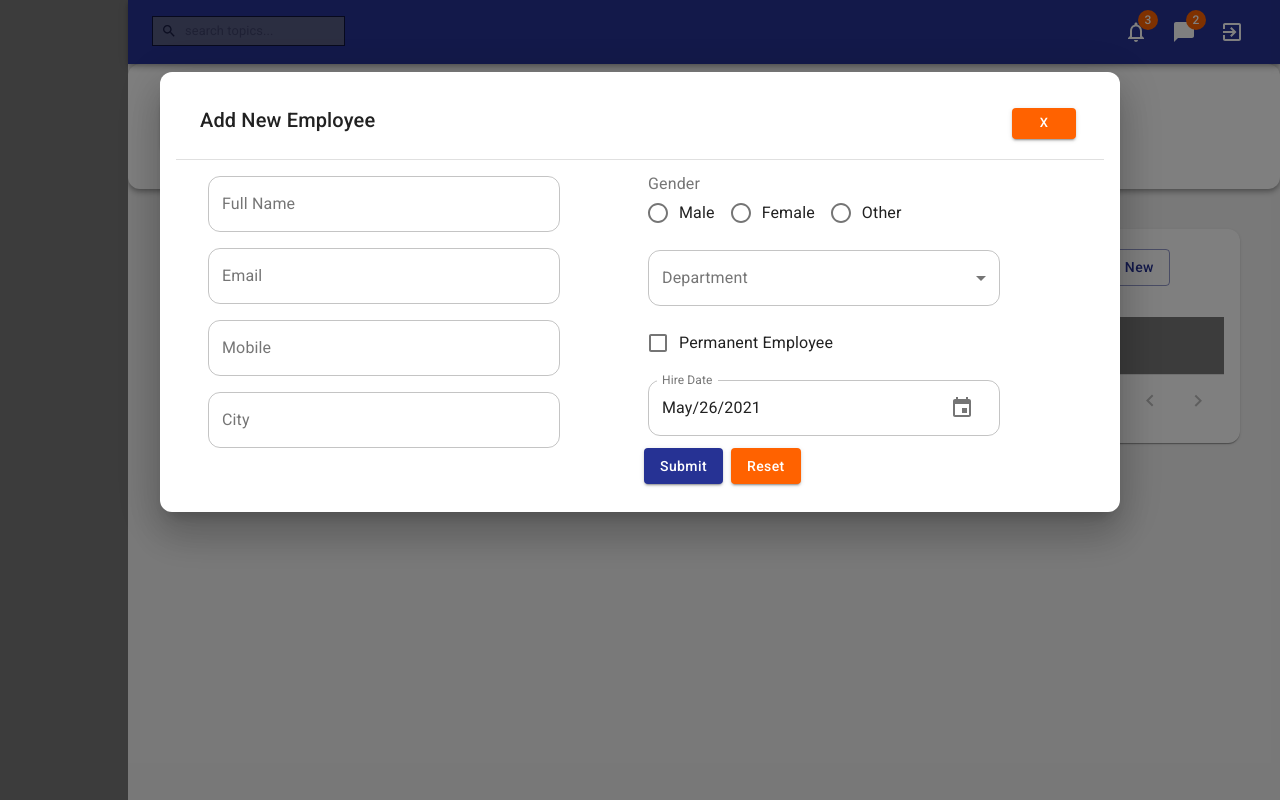
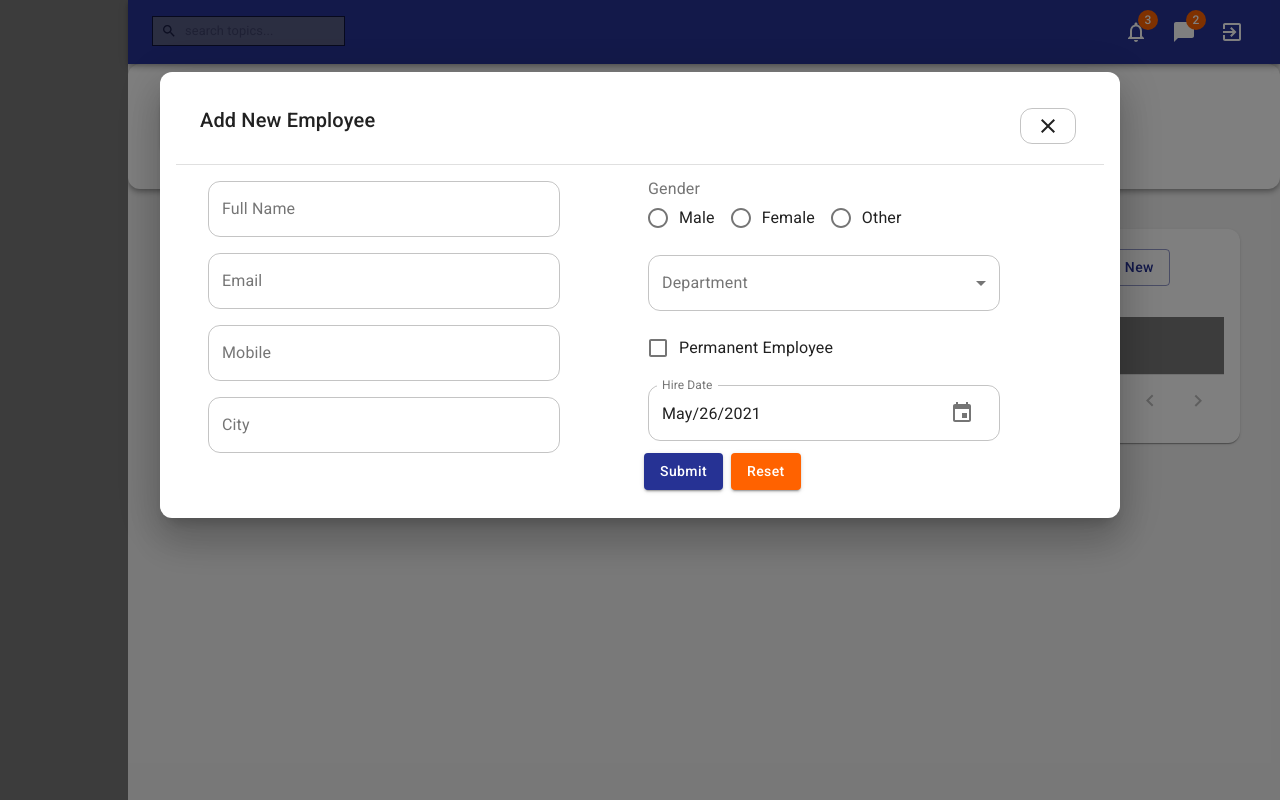
Before and after one commit to AmarnathN/material-ui-react, a React (Create React App) app: page / in a window 1280 px wide. Both pictures are taken after typing "Sample" into the empty fields and a click on the button "Add New". Built offline with nearby package versions, Linux system fonts and the light colour scheme.

Commit message:
Adding CLOSE function for POPUP dialog

```diff
--- /dev/null
+++ b/src/components/controls/ActionIconButton.js
@@ -0,0 +1,39 @@
+import { Button, makeStyles } from "@material-ui/core";
+import React from "react";
+
+const useStyles = makeStyles((theme) => ({
+  root: {
+    minWidth: 0,
+    margin: theme.spacing(0.5),
+  },
+  secondary: {
+    backgroundColor: theme.palette.background.main,
+    "& .MuiButton-label": {
+      color: theme.palette.secondary.main,
+    },
+  },
+  primary: {
+    backgroundColor: theme.palette.background.main,
+    "& .MuiButton-label": {
+      color: theme.palette.primary.main,
+    },
+  },
+  theme: {
+    backgroundColor: theme.palette.background,
+    "& .MuiButton-label": {
+      color: theme.palette.theme,
+    },
+  },
+}));
+
+const ActionIconButton = (props) => {
+  const classes = useStyles();
+  const { color, children, onClick, variant, ...other } = props;
+  return (
+    <Button className={`${classes.root} ${classes[color] || "theme"}`} onClick={onClick} variant={variant || "outlined"} {...other}>
+      {children}
+    </Button>
+  );
+};
+
+export default ActionIconButton;
--- a/src/components/controls/MyControls.js
+++ b/src/components/controls/MyControls.js
@@ -6,8 +6,10 @@ import DatePicker from "../../components/controls/DatePicker";
 import Button from "../../components/controls/Button";
 import { useForm, Form } from "../controlsHandlers/useForm";
 import PopupDialog from "./PopupDialog";
+import ActionIconButton from "./ActionIconButton";
 
 export const MyControls = {
+  ActionIconButton,
   Button,
   Input,
   RadioGroup,
--- a/src/components/controls/PopupDialog.js
+++ b/src/components/controls/PopupDialog.js
@@ -1,4 +1,5 @@
 import { Dialog, DialogContent, DialogTitle, Divider, makeStyles, Typography } from "@material-ui/core";
+import { Close } from "@material-ui/icons";
 import React from "react";
 import { MyControls } from "./MyControls";
 
@@ -12,7 +13,8 @@ const useStyles = makeStyles((theme) => ({
 
 const PopupDialog = (props) => {
   const classes = useStyles();
-  const { title, children, openPopup, setOpenPopup } = props;
+  const { title, children, openPopup, setOpenPopup, handleClosePopup } = props;
+
   return (
     <Dialog open={openPopup} maxWidth="md" classes={{ paper: classes.dialogWrapper }}>
       <DialogTitle>
@@ -20,7 +22,9 @@ const PopupDialog = (props) => {
           <Typography variant="h6" component="div" style={{ flexGrow: 1 }}>
             {title}
           </Typography>
-          <MyControls.Button text={"X"} color="secondary" />
+          <MyControls.ActionIconButton onClick={handleClosePopup}>
+            <Close />
+          </MyControls.ActionIconButton>
         </div>
       </DialogTitle>
       <Divider />
--- a/src/pages/employee/Employees.js
+++ b/src/pages/employee/Employees.js
@@ -52,6 +52,10 @@ const Employees = () => {
     setOpenPopup(true);
   };
 
+  const handleClosePopup = (e) => {
+    setOpenPopup(false);
+  };
+
   return (
     <div>
       <PageHeader title="New Employee" description="With Form Validation" icon={<PeopleAltOutlinedIcon />} />
@@ -76,7 +80,12 @@ const Employees = () => {
           </Grid>
         </Grid>
 
-        <MyControls.PopupDialog title="Add New Employee" openPopup={openPopup} setOpenPopup={setOpenPopup}>
+        <MyControls.PopupDialog
+          title="Add New Employee"
+          openPopup={openPopup}
+          setOpenPopup={setOpenPopup}
+          handleClosePopup={handleClosePopup}
+        >
           <EmployeeForm />
         </MyControls.PopupDialog>
 
```
